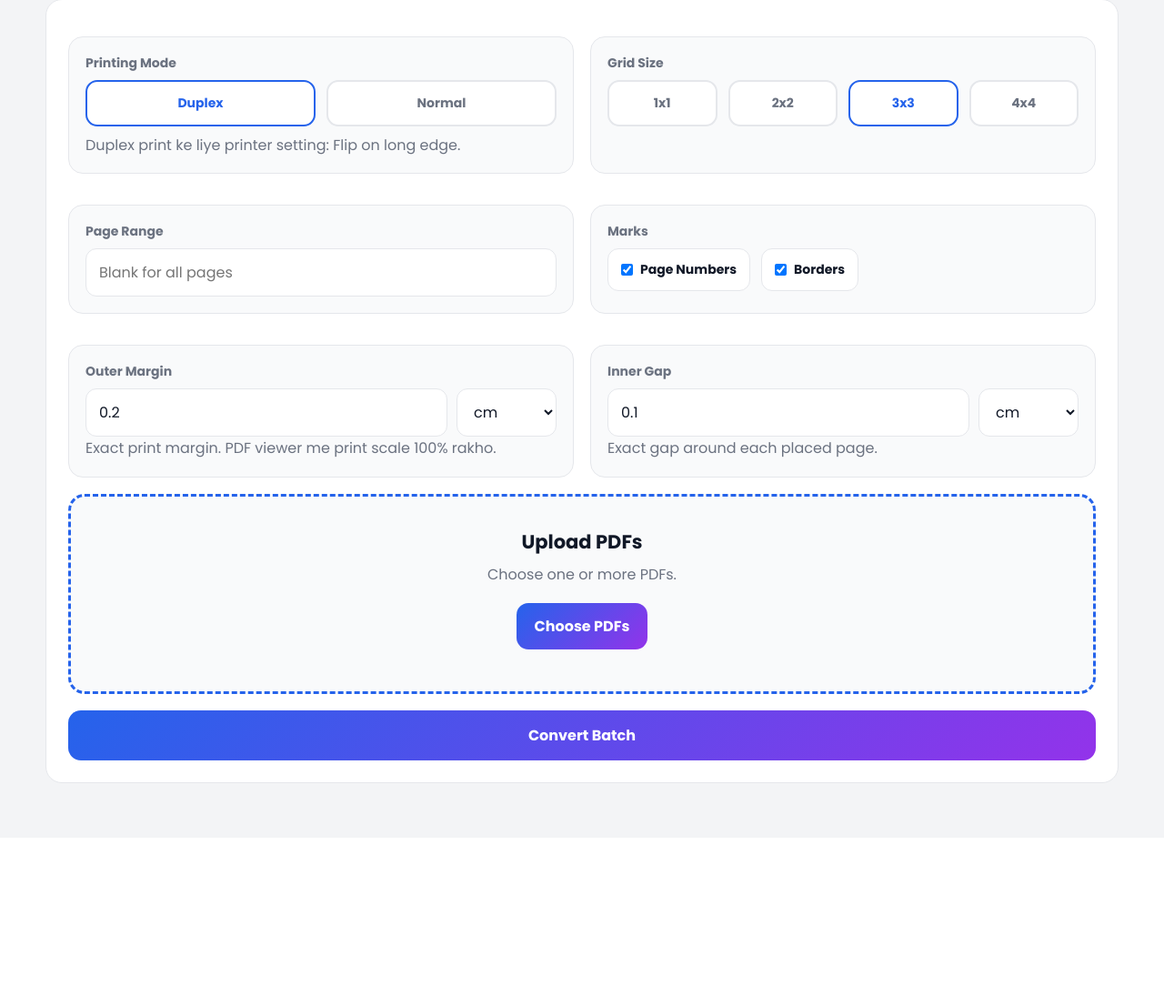
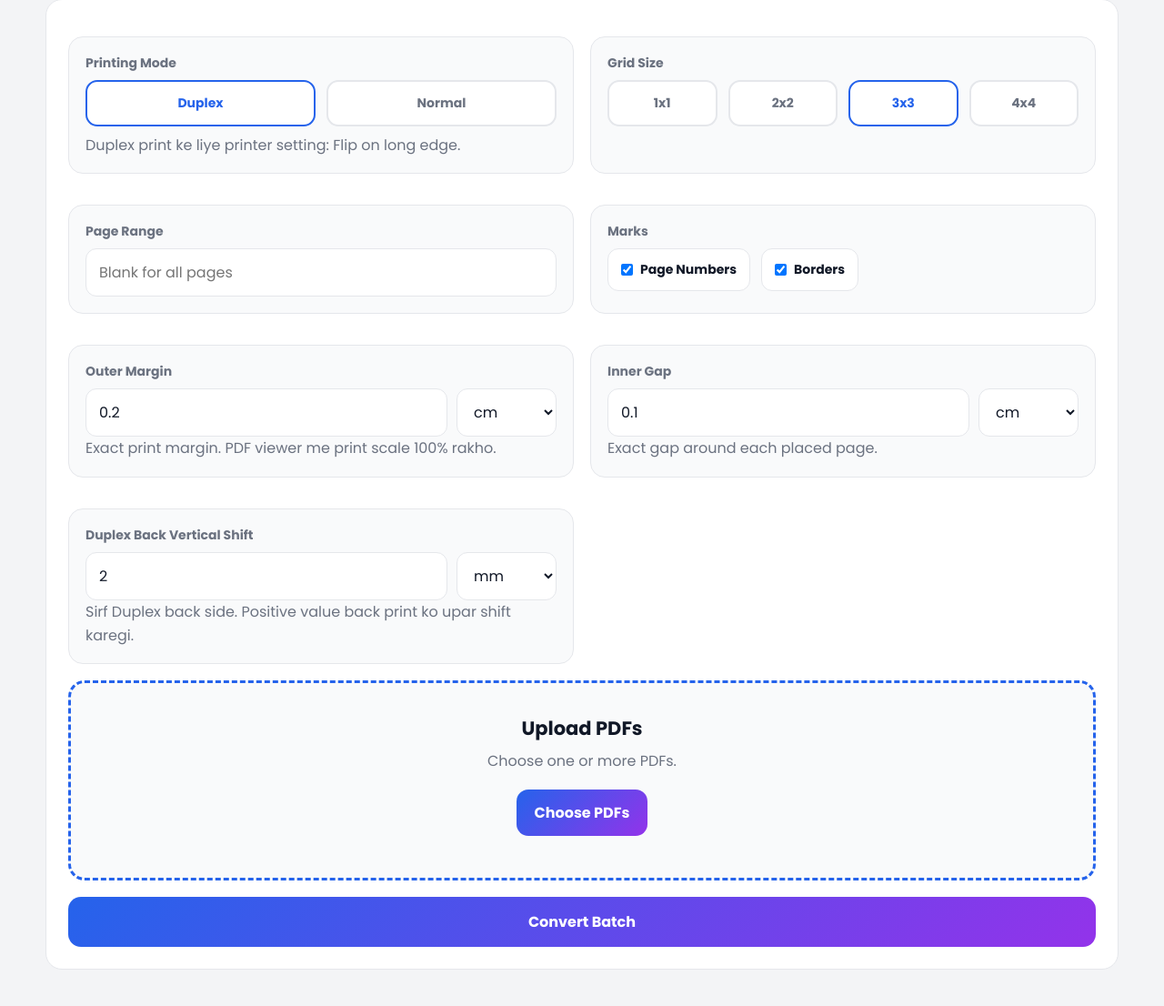
Before and after one commit to bharat10-dev/9up-printmaster, a Flask app: page /batch-page in a window 1280 px wide. Shown: the part 215-1321 px from the top of the page at 91% size. Before the commit the page ends 1076 px from the top, so only its background shows below. Run offline with Flask 3, Linux system fonts and the light colour scheme; some libraries are stand-ins or nearby versions.

Commit message:
Final changes - Normal mode fixed + UI improved

```diff
--- a/app.py
+++ b/app.py
@@ -115,7 +115,14 @@ def parse_int(value, default, minimum, maximum):
     return max(minimum, min(maximum, number))
 
 
-def measurement_to_pixels(value, unit, default_px, minimum_px, maximum_px):
+def measurement_to_pixels(
+    value,
+    unit,
+    default_px,
+    minimum_px,
+    maximum_px,
+    allow_negative=False
+):
     if value is None or str(value).strip() == "":
         return default_px
 
@@ -124,19 +131,21 @@ def measurement_to_pixels(value, unit, default_px, minimum_px, maximum_px):
     except ValueError as exc:
         raise ValueError("Margin and gap must be numbers") from exc
 
-    if amount < 0:
+    if amount < 0 and not allow_negative:
         raise ValueError("Margin and gap cannot be negative")
 
     normalized_unit = (unit or "cm").strip().lower()
 
     if normalized_unit in {"cm", "centimeter", "centimeters"}:
         pixels = amount * LAYOUT_DPI / 2.54
+    elif normalized_unit in {"mm", "millimeter", "millimeters"}:
+        pixels = amount * LAYOUT_DPI / 25.4
     elif normalized_unit in {"in", "inch", "inches"}:
         pixels = amount * LAYOUT_DPI
     elif normalized_unit in {"px", "pixel", "pixels"}:
         pixels = amount
     else:
-        raise ValueError("Unit must be cm or inch")
+        raise ValueError("Unit must be cm, mm, or inch")
 
     return max(minimum_px, min(maximum_px, pixels))
 
@@ -738,7 +747,15 @@ def get_9up_options():
         "show_page_numbers": parse_bool(request.form.get("page_numbers"), True),
         "show_border": parse_bool(request.form.get("borders"), True),
         "margin": margin,
-        "border": border
+        "border": border,
+        "duplex_back_y_offset": measurement_to_pixels(
+            request.form.get("back_y_offset_value"),
+            request.form.get("back_y_offset_unit", "mm"),
+            0,
+            -144,
+            144,
+            allow_negative=True
+        )
     }
 
     return mode, grid_size, options
@@ -753,7 +770,8 @@ def create_9up_pdf(
     show_page_numbers=True,
     show_border=True,
     margin=25,
-    border=12
+    border=12,
+    duplex_back_y_offset=0
 ):
     reader = PdfReader(input_path)
     if not reader.pages:
@@ -830,6 +848,10 @@ def create_9up_pdf(
 
                     x = margin + (col * cell_width)
                     y = A4_HEIGHT - margin - ((row + 1) * cell_height)
+
+                    if not is_odd:
+                        y += duplex_back_y_offset
+
                     content_x = x + border
                     content_y = y + border
                     content_width = cell_width - (border * 2)
--- a/templates/batch.html
+++ b/templates/batch.html
@@ -10,6 +10,7 @@
         <div class="field"><label>Marks</label><div class="check-row"><label><input type="checkbox" id="pageNumbers" checked> Page Numbers</label><label><input type="checkbox" id="borders" checked> Borders</label></div></div>
         <div class="field"><label for="marginSize">Outer Margin</label><div class="unit-row"><input class="input" type="number" id="marginSize" min="0" step="0.1" value="0.2"><select class="select" id="marginUnit"><option value="cm">cm</option><option value="in">inch</option></select></div><p class="hint">Exact print margin. PDF viewer me print scale 100% rakho.</p></div>
         <div class="field"><label for="gapSize">Inner Gap</label><div class="unit-row"><input class="input" type="number" id="gapSize" min="0" step="0.1" value="0.1"><select class="select" id="gapUnit"><option value="cm">cm</option><option value="in">inch</option></select></div><p class="hint">Exact gap around each placed page.</p></div>
+        <div class="field"><label for="backYOffset">Duplex Back Vertical Shift</label><div class="unit-row"><input class="input" type="number" id="backYOffset" step="0.1" value="2"><select class="select" id="backYOffsetUnit"><option value="mm">mm</option><option value="cm">cm</option><option value="in">inch</option></select></div><p class="hint">Sirf Duplex back side. Positive value back print ko upar shift karegi.</p></div>
     </div>
     <div class="upload"><h3>Upload PDFs</h3><p>Choose one or more PDFs.</p><label class="choose">Choose PDFs<input type="file" id="batchFiles" accept=".pdf" multiple></label><div class="file-name" id="batchFileName"></div></div>
     <button class="primary-btn" type="button" id="batchBtn" data-action data-enter-action style="margin-top:18px;">Convert Batch</button>
@@ -19,7 +20,7 @@
 <script>
 bindFileName('batchFiles','batchFileName',isPdfFile,'PDF files selected');
 activateChoices('mode');activateChoices('grid_size');
-function append9upOptions(formData){formData.append('mode',document.querySelector('input[name="mode"]:checked').value);formData.append('grid_size',document.querySelector('input[name="grid_size"]:checked').value);formData.append('page_range',document.getElementById('pageRange').value.trim());formData.append('page_numbers',document.getElementById('pageNumbers').checked?'true':'false');formData.append('borders',document.getElementById('borders').checked?'true':'false');formData.append('margin_value',document.getElementById('marginSize').value || '0.2');formData.append('margin_unit',document.getElementById('marginUnit').value);formData.append('gap_value',document.getElementById('gapSize').value || '0.1');formData.append('gap_unit',document.getElementById('gapUnit').value);}
+function append9upOptions(formData){formData.append('mode',document.querySelector('input[name="mode"]:checked').value);formData.append('grid_size',document.querySelector('input[name="grid_size"]:checked').value);formData.append('page_range',document.getElementById('pageRange').value.trim());formData.append('page_numbers',document.getElementById('pageNumbers').checked?'true':'false');formData.append('borders',document.getElementById('borders').checked?'true':'false');formData.append('margin_value',document.getElementById('marginSize').value || '0.2');formData.append('margin_unit',document.getElementById('marginUnit').value);formData.append('gap_value',document.getElementById('gapSize').value || '0.1');formData.append('gap_unit',document.getElementById('gapUnit').value);formData.append('back_y_offset_value',document.getElementById('backYOffset').value || '0');formData.append('back_y_offset_unit',document.getElementById('backYOffsetUnit').value);}
 document.getElementById('batchBtn').addEventListener('click',()=>{const files=document.getElementById('batchFiles').files;if(!validateFiles(files,isPdfFile,1)){alert('Please select PDF files first!');return;}const formData=new FormData();Array.from(files).forEach((file)=>formData.append('files',file));append9upOptions(formData);downloadFromForm('/batch-convert',formData,'Converting batch...','batch_9up.zip');});
 </script>
 {% endblock %}
--- a/templates/convert.html
+++ b/templates/convert.html
@@ -10,6 +10,7 @@
         <div class="field"><label>Marks</label><div class="check-row"><label><input type="checkbox" id="pageNumbers" checked> Page Numbers</label><label><input type="checkbox" id="borders" checked> Borders</label></div></div>
         <div class="field"><label for="marginSize">Outer Margin</label><div class="unit-row"><input class="input" type="number" id="marginSize" min="0" step="0.1" value="0.2"><select class="select" id="marginUnit"><option value="cm">cm</option><option value="in">inch</option></select></div><p class="hint">Exact print margin. PDF viewer me print scale 100% rakho.</p></div>
         <div class="field"><label for="gapSize">Inner Gap</label><div class="unit-row"><input class="input" type="number" id="gapSize" min="0" step="0.1" value="0.1"><select class="select" id="gapUnit"><option value="cm">cm</option><option value="in">inch</option></select></div><p class="hint">Exact gap around each placed page.</p></div>
+        <div class="field"><label for="backYOffset">Duplex Back Vertical Shift</label><div class="unit-row"><input class="input" type="number" id="backYOffset" step="0.1" value="2"><select class="select" id="backYOffsetUnit"><option value="mm">mm</option><option value="cm">cm</option><option value="in">inch</option></select></div><p class="hint">Sirf Duplex back side. Positive value back print ko upar shift karegi.</p></div>
     </div>
     <div class="upload"><h3>Upload PDF</h3><p>Choose one PDF file.</p><label class="choose">Choose PDF<input type="file" id="fileInput" accept=".pdf"></label><div class="file-name" id="fileName"></div></div>
     <div class="button-row"><button class="secondary-btn" type="button" id="previewBtn" data-action>Preview</button><button class="primary-btn" type="button" id="convertBtn" data-action data-enter-action>Convert</button></div>
@@ -21,7 +22,7 @@
 let previewUrl='';
 bindFileName('fileInput','fileName',isPdfFile,'PDF files selected');
 activateChoices('mode');activateChoices('grid_size');
-function append9upOptions(formData){formData.append('mode',document.querySelector('input[name="mode"]:checked').value);formData.append('grid_size',document.querySelector('input[name="grid_size"]:checked').value);formData.append('page_range',document.getElementById('pageRange').value.trim());formData.append('page_numbers',document.getElementById('pageNumbers').checked?'true':'false');formData.append('borders',document.getElementById('borders').checked?'true':'false');formData.append('margin_value',document.getElementById('marginSize').value || '0.2');formData.append('margin_unit',document.getElementById('marginUnit').value);formData.append('gap_value',document.getElementById('gapSize').value || '0.1');formData.append('gap_unit',document.getElementById('gapUnit').value);}
+function append9upOptions(formData){formData.append('mode',document.querySelector('input[name="mode"]:checked').value);formData.append('grid_size',document.querySelector('input[name="grid_size"]:checked').value);formData.append('page_range',document.getElementById('pageRange').value.trim());formData.append('page_numbers',document.getElementById('pageNumbers').checked?'true':'false');formData.append('borders',document.getElementById('borders').checked?'true':'false');formData.append('margin_value',document.getElementById('marginSize').value || '0.2');formData.append('margin_unit',document.getElementById('marginUnit').value);formData.append('gap_value',document.getElementById('gapSize').value || '0.1');formData.append('gap_unit',document.getElementById('gapUnit').value);formData.append('back_y_offset_value',document.getElementById('backYOffset').value || '0');formData.append('back_y_offset_unit',document.getElementById('backYOffsetUnit').value);}
 function buildForm(){const file=document.getElementById('fileInput').files[0];if(!file || !isPdfFile(file)){alert('Please select PDF first!');return null;}const formData=new FormData();formData.append('file',file);append9upOptions(formData);return formData;}
 document.getElementById('convertBtn').addEventListener('click',()=>{const formData=buildForm();if(formData){downloadFromForm('/convert',formData,'Converting PDF...','9up_output.pdf');}});
 document.getElementById('previewBtn').addEventListener('click',async()=>{const formData=buildForm();if(!formData){return;}showProcessing('Creating preview...');try{const response=await fetch('/preview-convert',{method:'POST',body:formData});if(!response.ok){throw new Error(await getErrorMessage(response,'Preview failed'));}const blob=await response.blob();if(previewUrl){URL.revokeObjectURL(previewUrl);}previewUrl=URL.createObjectURL(blob);document.getElementById('previewImage').src=previewUrl;document.getElementById('previewPanel').classList.remove('hidden');hideProcessing();}catch(err){alert(err.message || 'Preview failed');hideProcessing();}});
```
